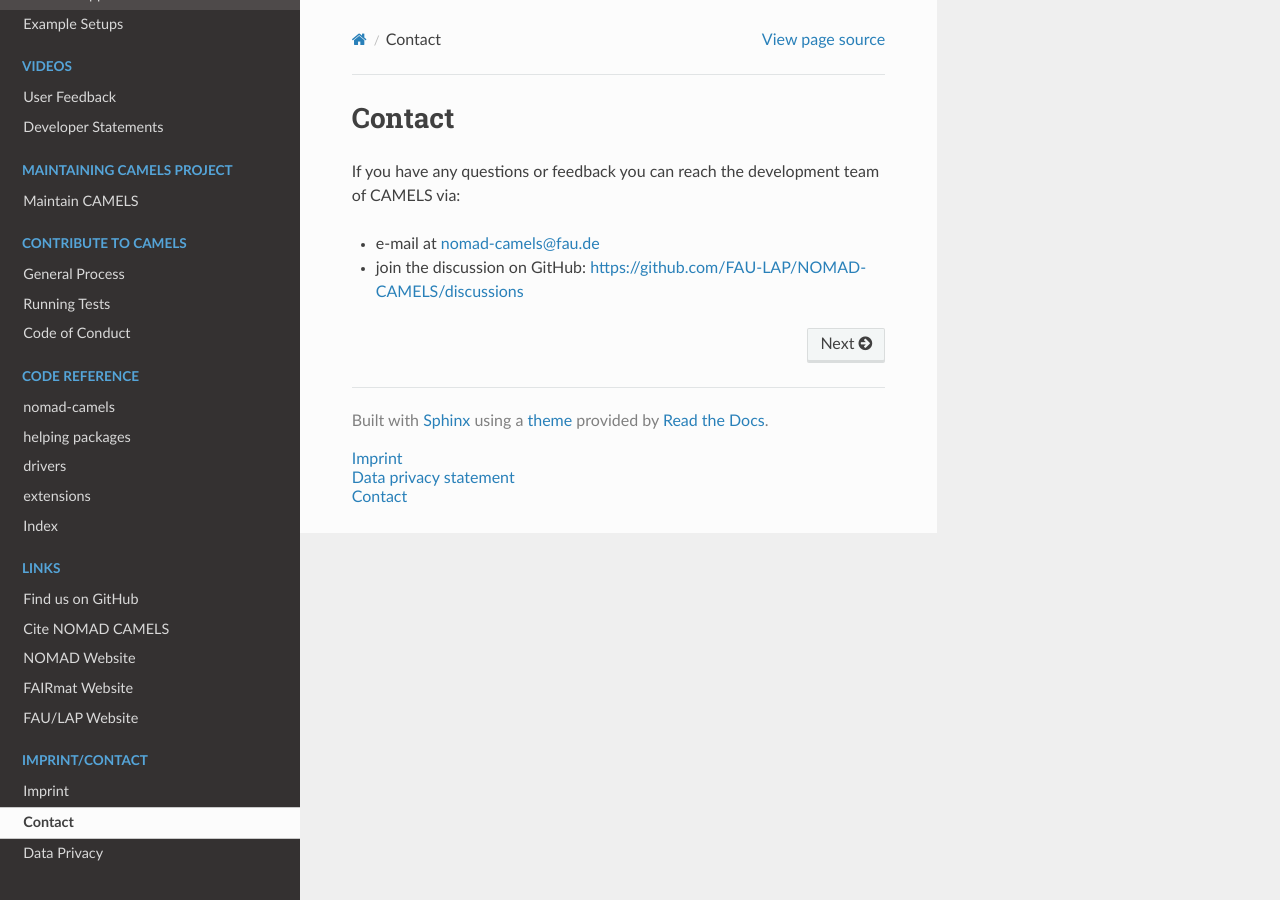
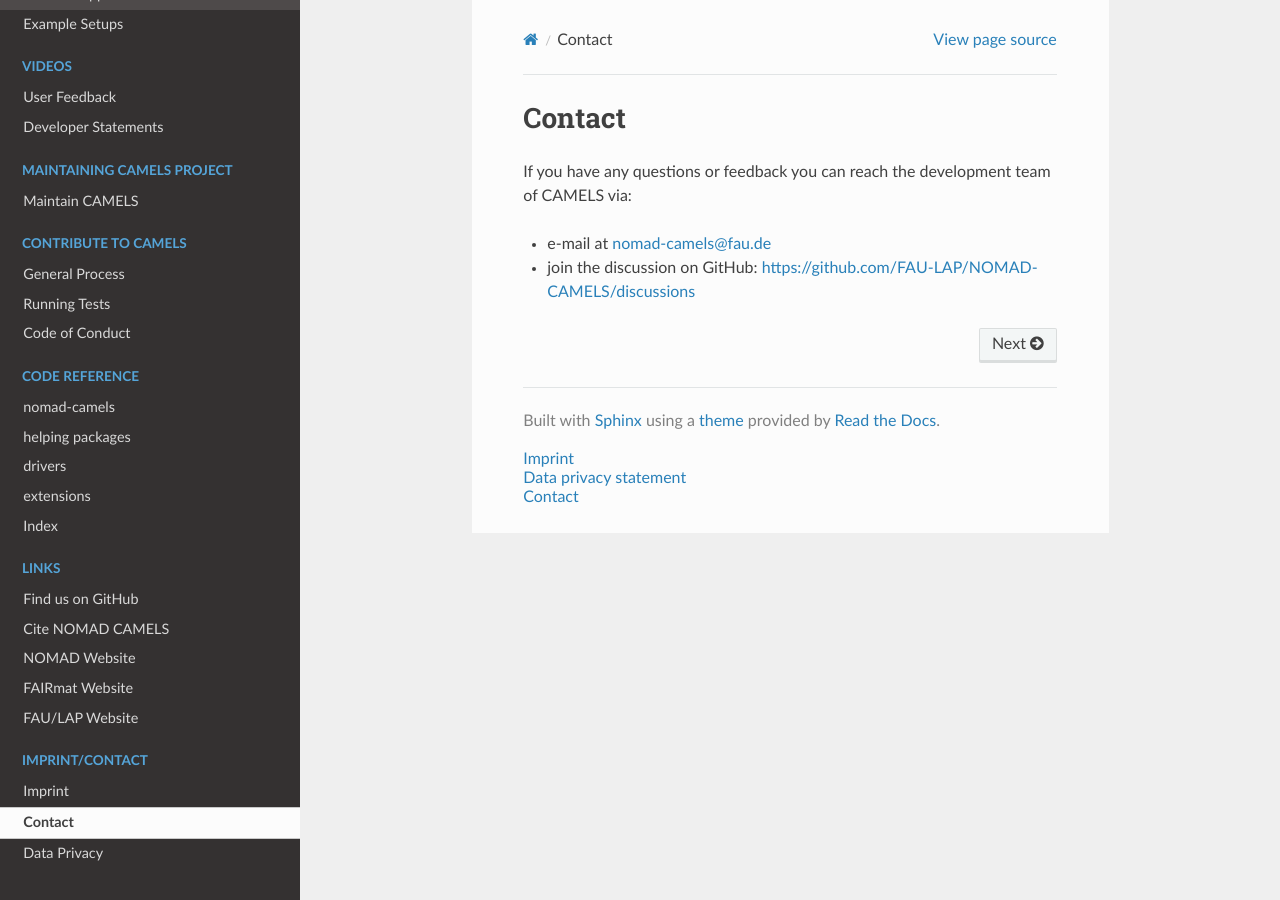
Before and after one commit to FAU-LAP/NOMAD-CAMELS, a Sphinx documentation site: the page built from docs/source/contact.md, in a window 1280 px wide. Built offline with Sphinx 7.4.7 and the Read the Docs theme 3.1.0, drawn with Linux system fonts in a browser that asks for light colours; pages that are not in the unit, such as notebooks, are missing from menus; the version number is read from the project's files by our own code.

Commit message:
changed margins for smaller mobile devices

```diff
--- a/docs/source/_static/css/custom.css
+++ b/docs/source/_static/css/custom.css
@@ -1,7 +1,17 @@
 .wy-side-nav-search{background-color: #000000}
 /* Make the page content wider */
+/* Make the page content responsive */
 .wy-nav-content {
-    max-width: 65%;
+    max-width: 65%; /* Default for larger screens */
+    margin: auto; /* Center the content */
+}
+
+/* Media query for smaller screens (mobile) */
+@media (max-width: 768px) {
+    .wy-nav-content {
+        max-width: 95%; /* Expand to nearly full width on small screens */
+        padding: 0 5%; /* Add some padding for spacing */
+    }
 }
 
 .box-container {
```
